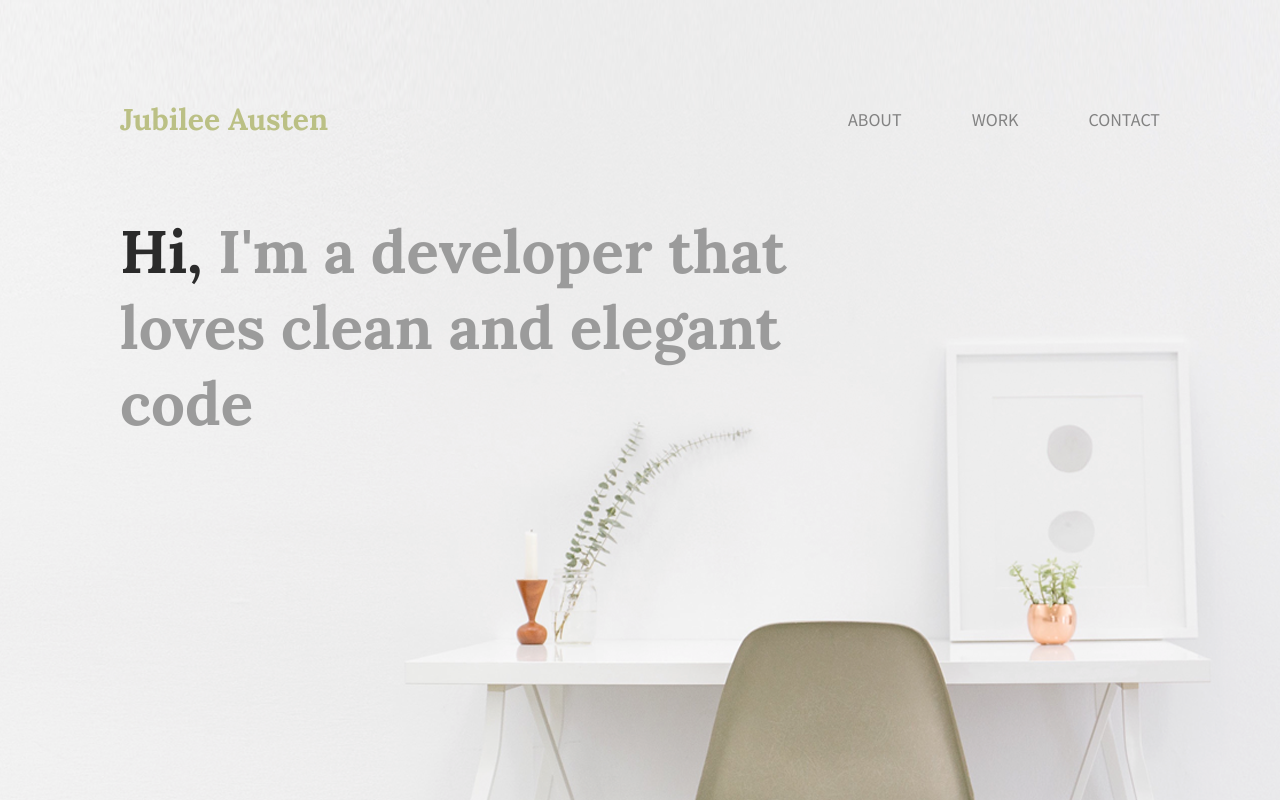
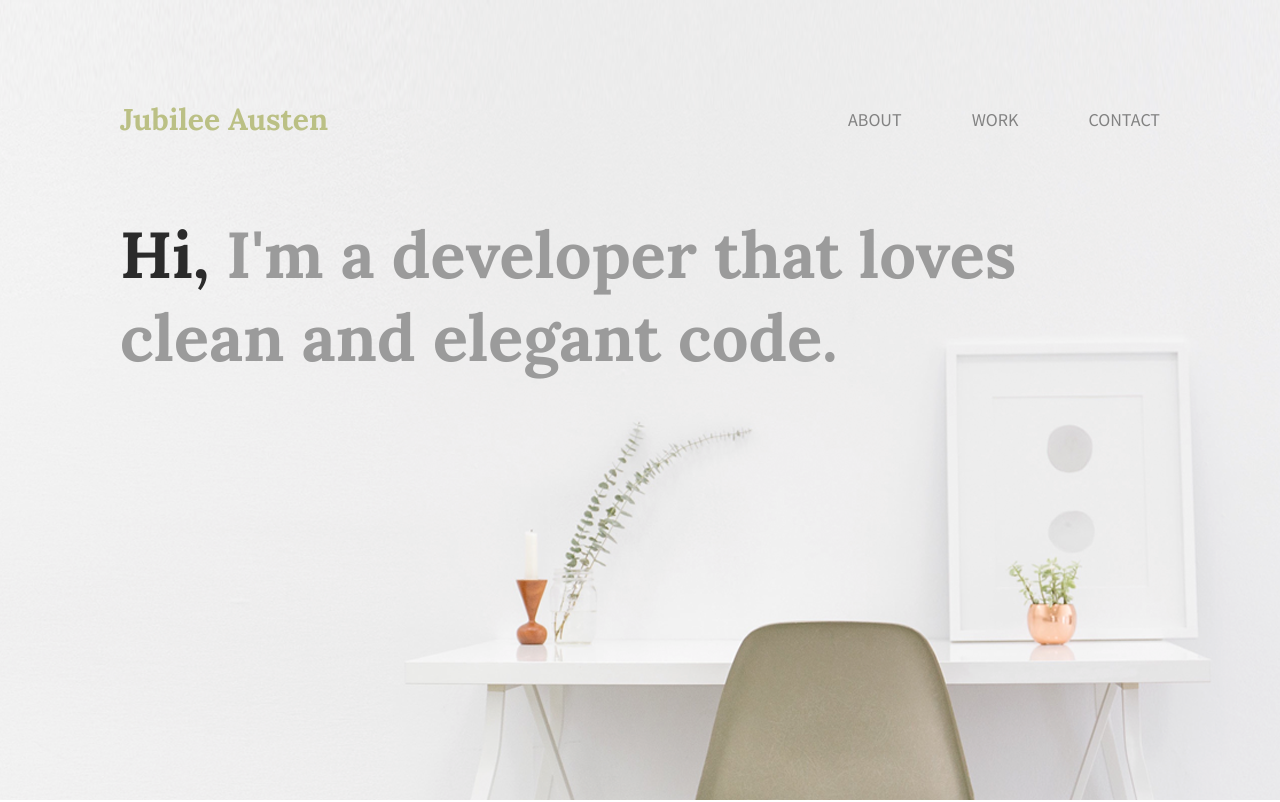
Before and after one commit to zxcvanikabnm/jubilee-austen, a plain HTML site: page index.html in a window 1280 px wide. Shown: the top 802 px of the page. Drawn offline with Linux system fonts and the light colour scheme.

Commit message:
fixed font-size fo h1

```diff
--- a/css/main.css
+++ b/css/main.css
@@ -52,9 +52,9 @@ nav ul {
 
 h1 {
   font-family: "Lora", serif;
-  font-size: 60px;
+  font-size: 65px;
   margin-top: 75px;
-  width: 75%;
+  width: 900px;
 }
 
 h1 span {
--- a/index.html
+++ b/index.html
@@ -23,7 +23,7 @@
             </ul>
         </nav>
         <div>
-            <h1>Hi, <span>I'm a developer that loves clean and elegant code</span></h1>
+            <h1>Hi, <span>I'm a developer that loves clean and elegant code.</span></h1>
         </div>
     </header>
     <section>
```
